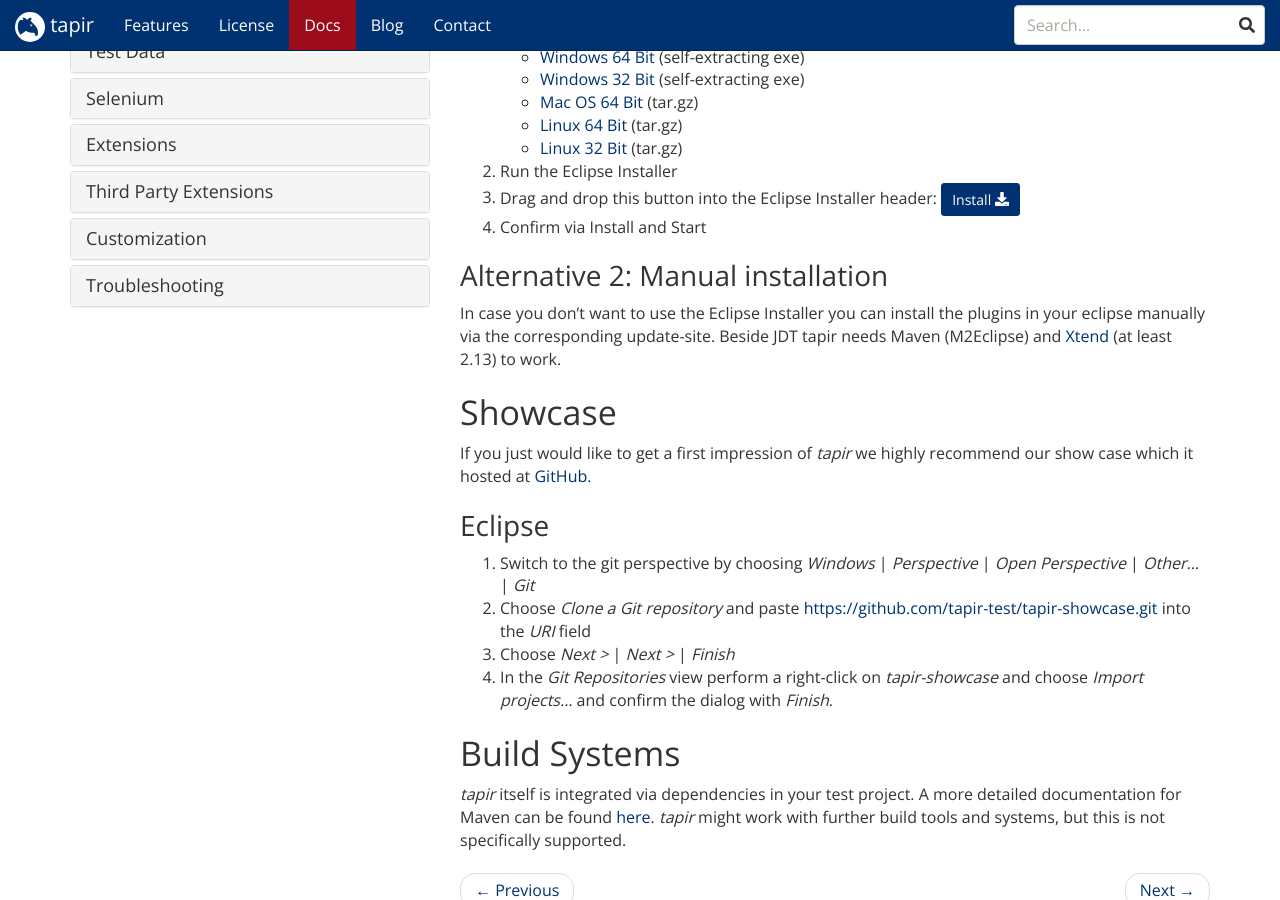
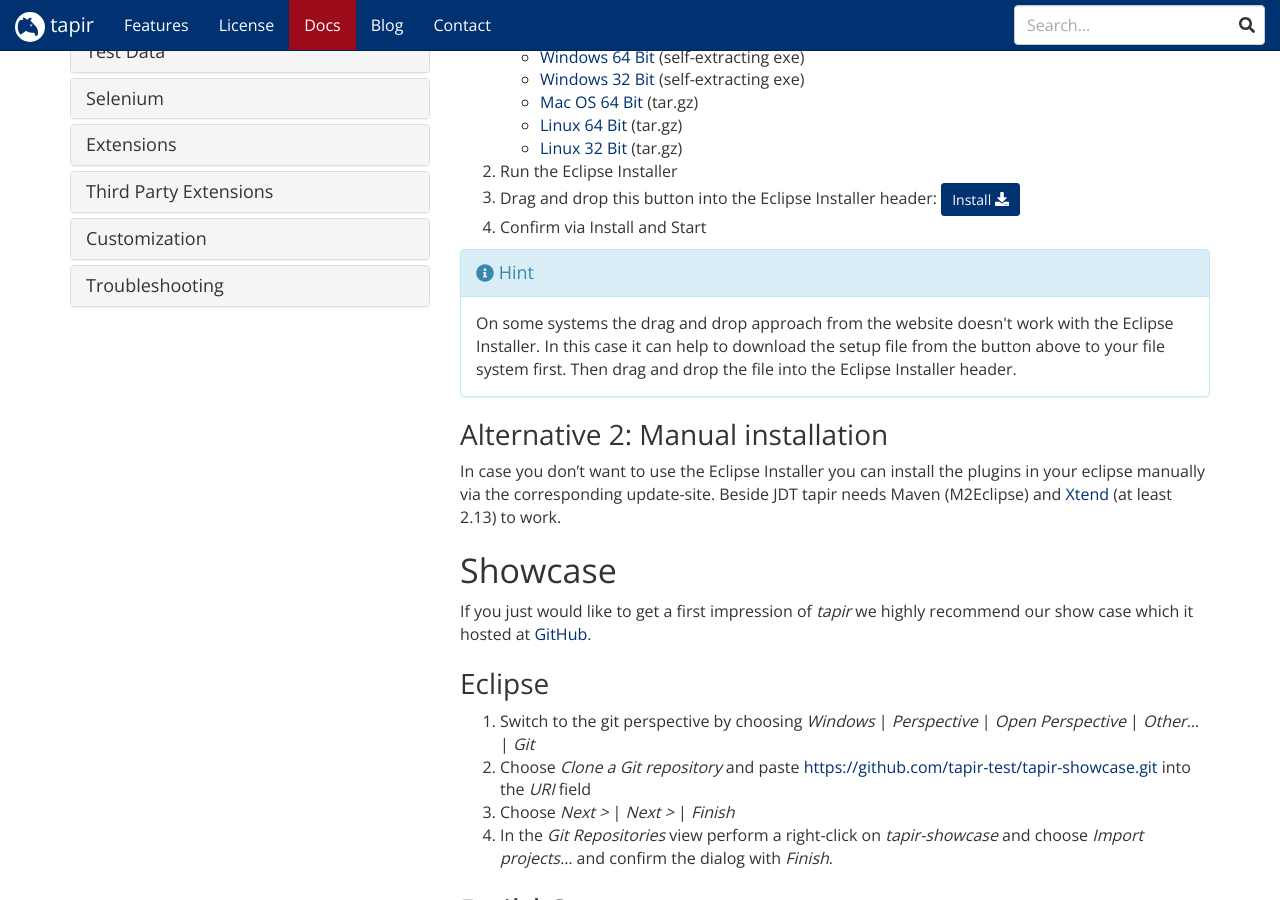
Before and after one commit to tapir-test/tapir-website, a Jekyll site: the page built from _docs/gettingstarted/Installation.md, in a window 1280 px wide and 900 px high, scrolled down 354 px. Built offline with Jekyll 4.4.1, drawn with Linux system fonts in a browser that asks for light colours; nearby versions of some CDN libraries; comment, search, counter and statistics services are not loaded.

Commit message:
Minor fixes and another hint for the installation.
Signed-off-by: Nils Christian Ehmke <nils-christian.ehmke@bmiag.de>

```diff
--- a/_docs/gettingstarted/Installation.md
+++ b/_docs/gettingstarted/Installation.md
@@ -22,6 +22,15 @@
 1. Drag and drop this button into the Eclipse Installer header: <a href="https://raw.githubusercontent.com/tapir-test/tapir-oomph-setup/master/tapir-configuration.setup" class="btn btn-primary btn-sm">Install <i class="fa fa-download" aria-hidden="true"></i></a>
 1. Confirm via Install and Start
 
+<div class="panel panel-info">
+  <div class="panel-heading">
+    <div class="panel-title"><span class="fas fa-info-circle"></span> Hint</div>
+  </div>
+  <div class="panel-body">
+  On some systems the drag and drop approach from the website doesn't work with the Eclipse Installer. In this case it can help to download the setup file from the button above to your file system first. Then drag and drop the file into the Eclipse Installer header.
+  </div>
+</div>
+
 ### Alternative 2: Manual installation
 In case you don't want to use the Eclipse Installer you can install the plugins in your eclipse manually via the corresponding update-site. Beside JDT tapir needs Maven (M2Eclipse) and [Xtend](https://www.eclipse.org/xtend/download.html) (at least 2.13) to work.
 
```
Also changed, not shown: _docs/gettingstarted/Running_your_first_Tapir_Test_Case.md (+3 -3 lines).
